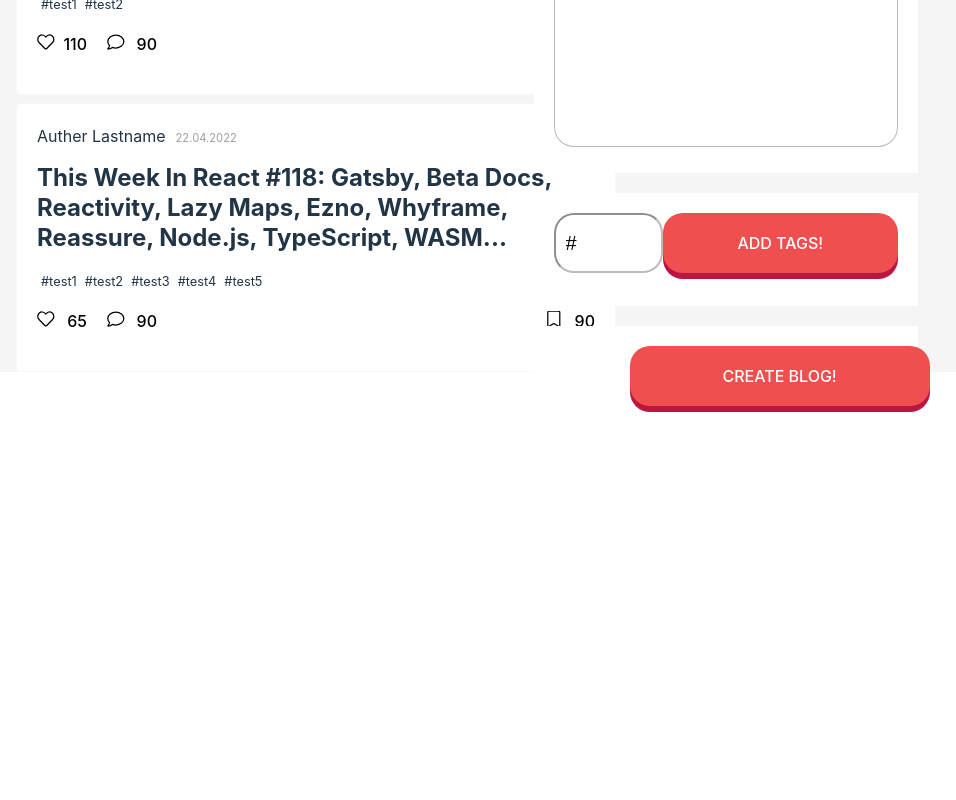
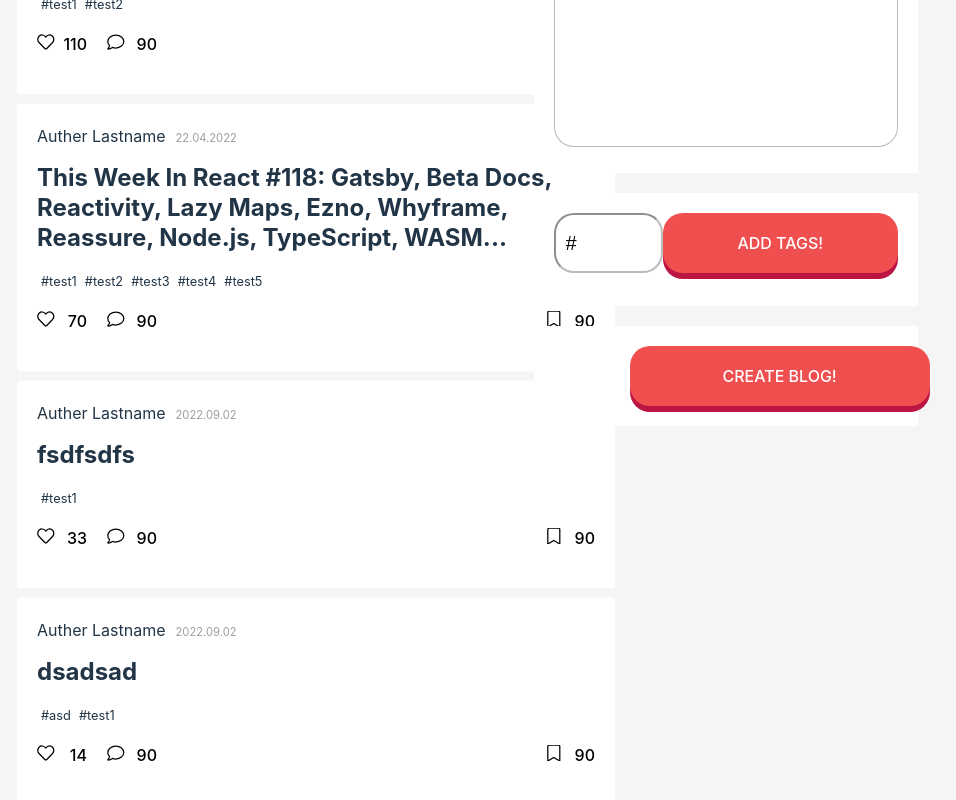
Before and after one commit to Bespaliy/Blog, a React (Vite) app: page / in a window 1280 px wide. Shown: the part 548-1348 px from the top of the page, without its empty margins (324-1280 px from the left). Before the commit the page ends 994 px from the top, so only its background shows below. Built offline with nearby package versions, Linux system fonts and the light colour scheme; data requests are answered from the project's data file.

Commit message:
fix hashtags list

```diff
--- a/db.json
+++ b/db.json
@@ -44,8 +44,29 @@
         "#test4",
         "#test5"
       ],
-      "likes": 65,
+      "likes": 70,
       "text": "loreloremloremloremloremloremloremloremloremloremloremm"
+    },
+    {
+      "id": "SbJys0aF9-5M",
+      "date": "2022.09.02",
+      "title": "fsdfsdfs",
+      "hashtags": [
+        "#test1"
+      ],
+      "likes": 33,
+      "text": "sdfsdfdsfsdfsdfsdf"
+    },
+    {
+      "id": "0VY89FvHFSDu",
+      "date": "2022.09.02",
+      "title": "dsadsad",
+      "hashtags": [
+        "#asd",
+        "#test1"
+      ],
+      "likes": 14,
+      "text": "asdasdasdasd"
     }
   ]
 }
--- a/src/feauters/createPanel/createPanel.style.ts
+++ b/src/feauters/createPanel/createPanel.style.ts
@@ -32,7 +32,7 @@ export const HashtagsContainer = styled.div`
     };
     justify-content: space-between;
 `
-export const HashtagsListStyle = styled.p`
+export const HashtagsListStyle = styled.div`
     display: flex;
     flex-wrap: wrap;
     margin-top: 13px;
```
